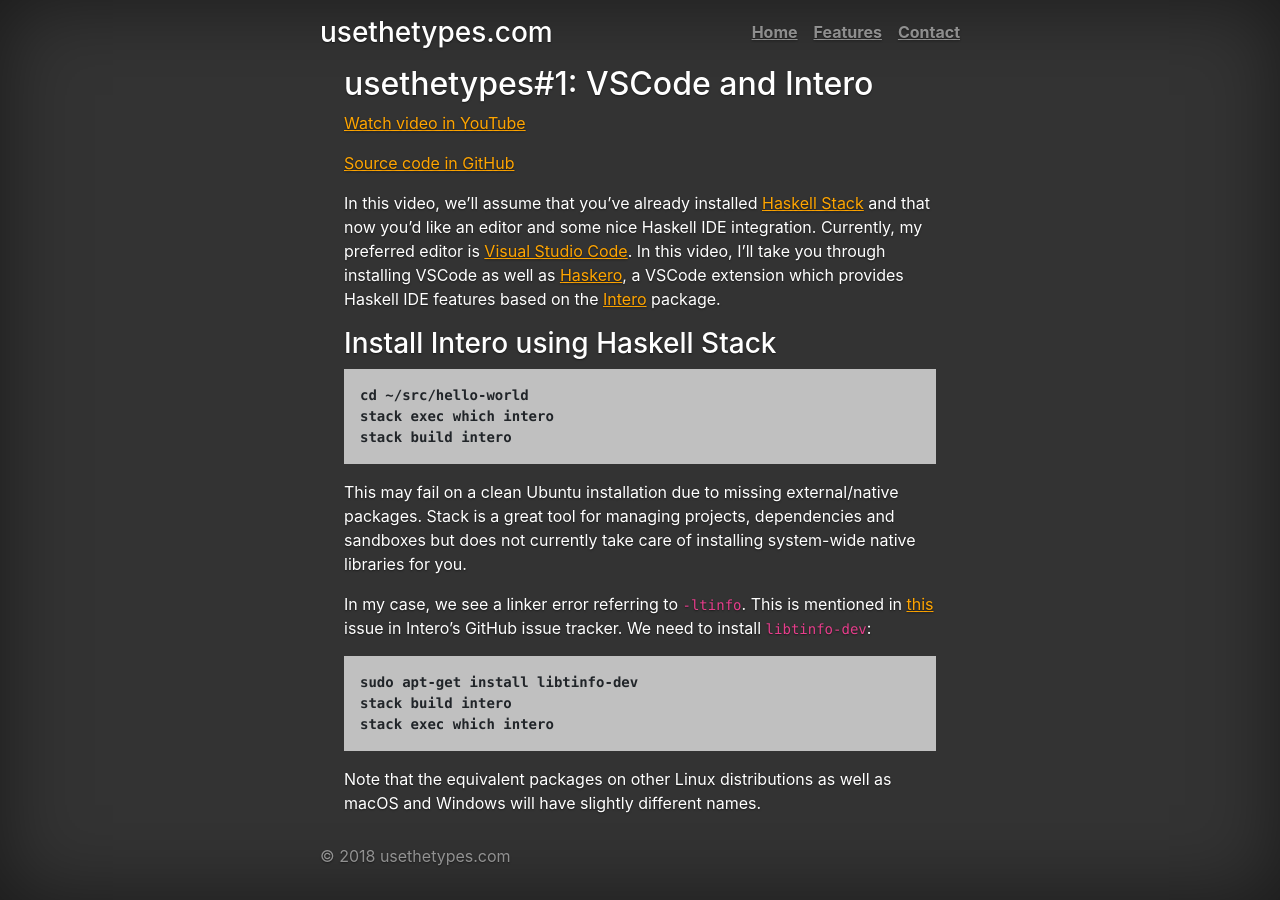
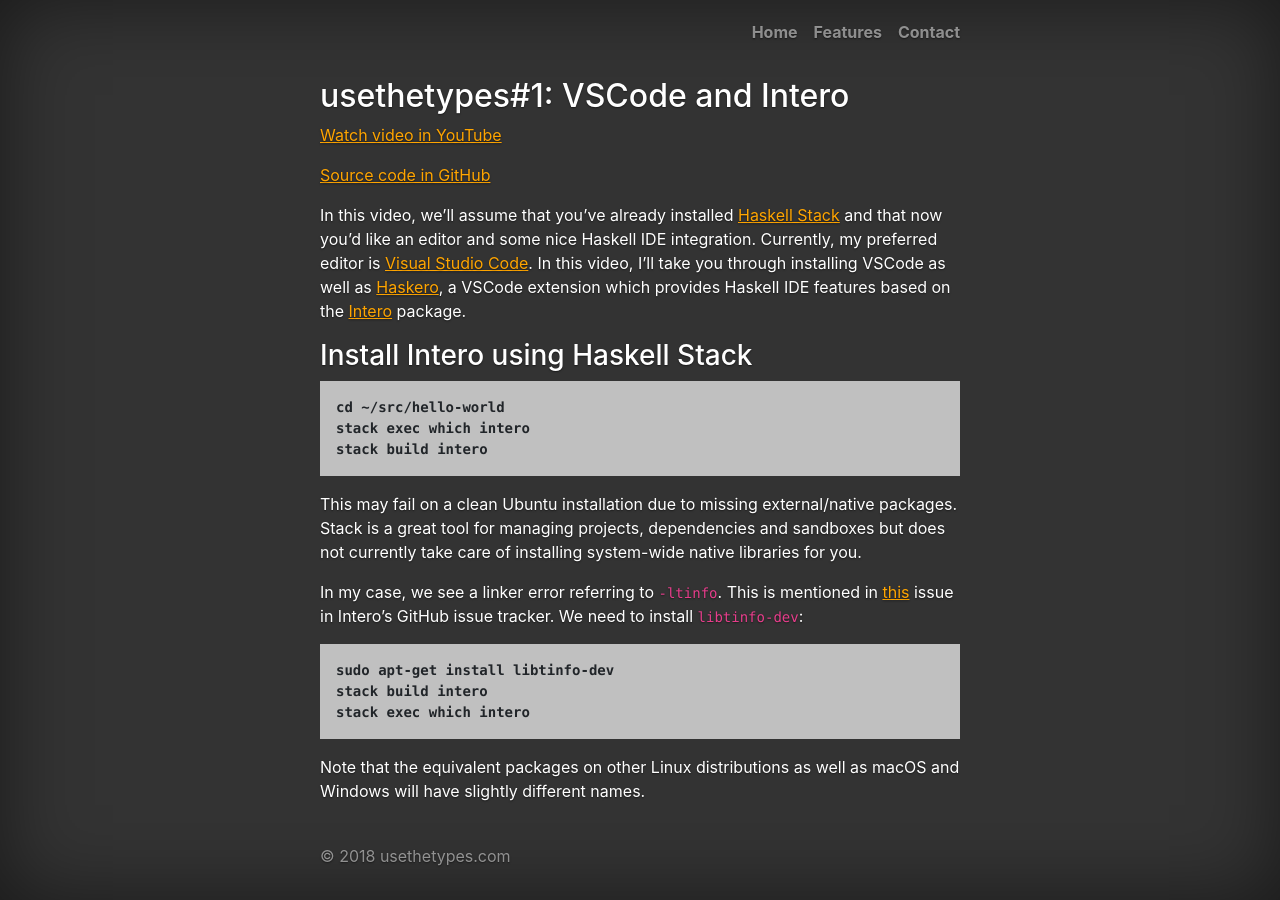
Before and after one commit to usethetypes/usethetypes.github.io, a Jekyll site: the page built from videos/001-vscode-intero.md, in a window 1280 px wide. Built offline with Jekyll 4.4.1, drawn with Linux system fonts in a browser that asks for light colours.

Commit message:
Move transcript class to main element

```diff
--- a/_layouts/video.html
+++ b/_layouts/video.html
@@ -11,12 +11,11 @@
   <link href="/default.css" rel="stylesheet">
 </head>
 
-<body class="transcript">
+<body>
 
   <div class="cover-container d-flex w-100 h-100 p-3 mx-auto flex-column">
     <header class="masthead mb-auto">
       <div class="inner">
-        <h3 class="masthead-brand">usethetypes.com</h3>
         <nav class="nav nav-masthead justify-content-center">
           <a class="nav-link" href="/">Home</a>
           <a class="nav-link" href="/features">Features</a>
@@ -25,7 +24,7 @@
       </div>
     </header>
 
-    <main role="main" class="inner cover">
+    <main role="main" class="inner transcript">
       <h2>{{ page.title | markdownify | remove: '<p>' | remove: '</p>' | strip_html }}</h2>
 
       <p>
```
